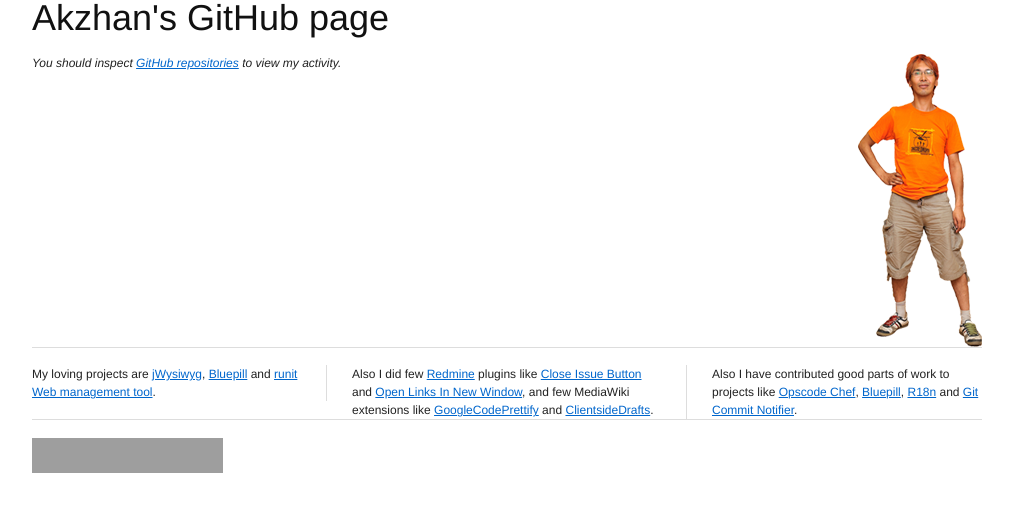
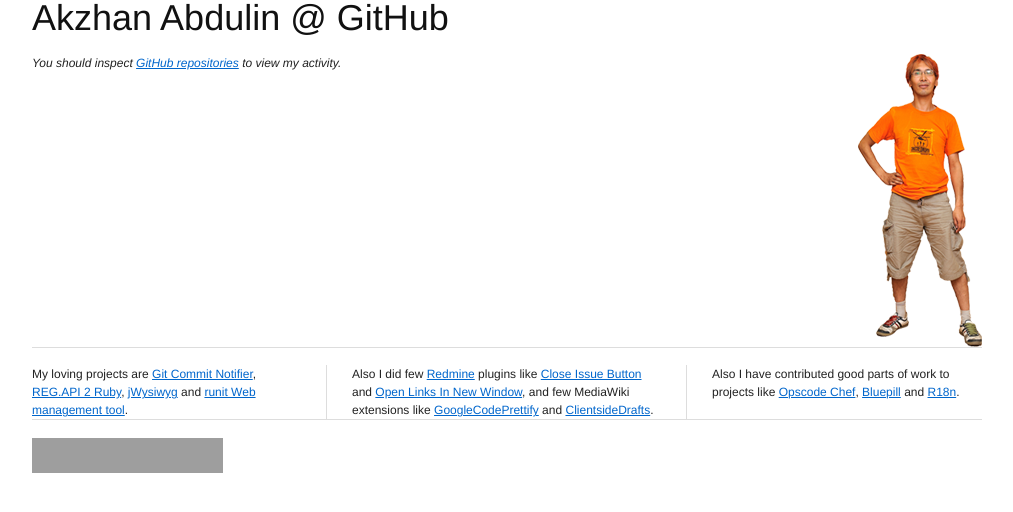
Before and after one commit to akzhan/akzhan.github.io, a plain HTML site: page index.html in a window 1280 px wide. Shown: the whole page, without its empty margins (133-1146 px from the left). Drawn offline with Linux system fonts and the light colour scheme; grey boxes are pictures that could not be loaded.

Commit message:
actualize github page.

```diff
--- a/index.html
+++ b/index.html
@@ -2,28 +2,28 @@
 <html lang="en">
     <head>
         <meta http-equiv="Content-type" content="text/html; charset=utf-8" />
-        <title>Akzhan's GitHub page</title>
+        <title>Akzhan Abdulin @ GitHub</title>
         <link rel="stylesheet" type="text/css" href="./css/blueprint/screen.css" media="screen, projection" />
         <link rel="stylesheet" type="text/css" href="./css/blueprint/print.css" media="print" />
         <!--[if lt IE 8]><link rel="stylesheet" href="./css/blueprint/ie.css" type="text/css" media="screen, projection" /><![endif]-->
     </head>
     <body>
         <div class="container">
-            <h1>Akzhan's GitHub page</h1>
+            <h1>Akzhan Abdulin @ GitHub</h1>
             <img style="float: right;" src="./i/akzhan-pic.png" alt="Photo" title="Akzhan's photo" width="124" height="293" />
             <cite>
                 You should inspect <a href="https://github.com/akzhan">GitHub repositories</a> to view my activity.
             </cite>
             <hr />
             <div class="span-7 colborder">
-                My loving projects are <a href="http://akzhan.github.com/jwysiwyg/">jWysiwyg</a>, <a href="https://github.com/arya/bluepill">Bluepill</a> and <a href="https://github.com/Undev/runit-man">runit Web management tool</a>.
+                My loving projects are <a href="https://github.com/git-commit-notifier/git-commit-notifier">Git Commit Notifier</a>, <a href="http://regru.github.io/reg_api2-ruby/">REG.API 2 Ruby</a>, <a href="http://jwysiwyg.github.io/jwysiwyg/">jWysiwyg</a> and <a href="https://github.com/Undev/runit-man">runit Web management tool</a>.
             </div>
             <div class="span-8 colborder">
                Also I did few <a href="http://www.redmine.org/">Redmine</a> plugins like <a href="http://www.redmine.org/plugins/redmine_close_button">Close Issue Button</a> and <a href="http://www.redmine.org/plugins/redmine_open_links_in_new_window">Open Links In New Window</a>,
                and few MediaWiki extensions like <a href="http://www.mediawiki.org/wiki/Extension:GoogleCodePrettify">GoogleCodePrettify</a> and <a href="http://www.mediawiki.org/wiki/Extension:ClientsideDrafts">ClientsideDrafts</a>.
            </div>
             <div class="span-7 last">
-               Also I have contributed good parts of work to projects like <a href="http://opscode.com/chef/">Opscode Chef</a>, <a href="http://asemanfar.com/Why-We-Wrote-Bluepill">Bluepill</a>, <a href="http://r18n.rubyforge.org/">R18n</a> and <a href="https://github.com/bitboxer/git-commit-notifier">Git Commit Notifier</a>.
+               Also I have contributed good parts of work to projects like <a href="http://opscode.com/chef/">Opscode Chef</a>, <a href="https://github.com/bluepill-rb/bluepill">Bluepill</a> and <a href="http://r18n.rubyforge.org/">R18n</a>.
             </div>
             <hr />
             <a href='https://www.ohloh.net/accounts/128308?ref=Detailed'>
```
